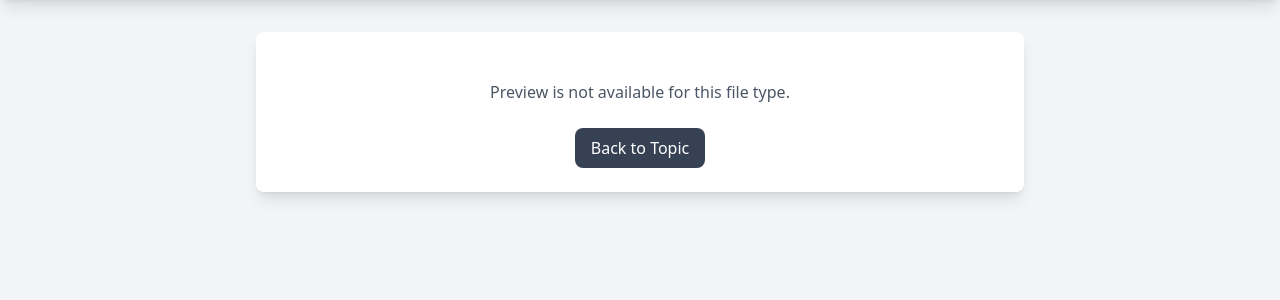
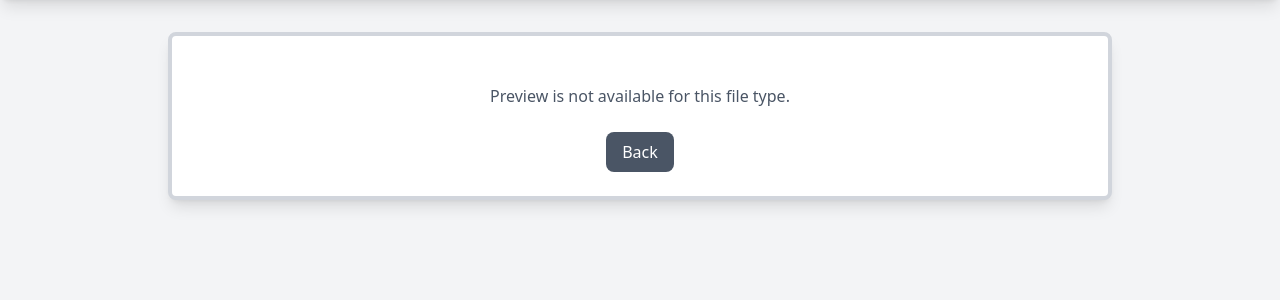
Before and after one commit to Personalized-Learning-Plaform-Compon/Personalized-Learning-Platform-Components, a Flask app: template knowledgebase_app/templates/view_file.html in a window 1280 px wide. Shown: the part 64-364 px from the top of the page. Run offline with Flask 3, Linux system fonts and the light colour scheme; the template is opened without the code that fills it, so the values that code supplies are empty; style sheets or scripts are compiled from the project's sources.

Commit message:
Adjust content preview window

```diff
--- a/knowledgebase_app/templates/view_file.html
+++ b/knowledgebase_app/templates/view_file.html
@@ -2,14 +2,14 @@
 
 {% block content %}
 
-<div class="max-w-3xl mx-auto mt-8 p-6 bg-white shadow-lg rounded-lg">
+<div class="max-w-5xl mx-auto mt-8 p-6 bg-white shadow-lg rounded-lg border-4 border-gray-300">
     <!-- File Name Header -->
     <h1 class="text-3xl font-bold text-gray-800 text-center mb-6">{{ filename }}</h1>
 
     <!-- File Preview Section -->
     <div class="file-preview">
         {% if youtube %}
-            <div class="relative w-full h-64 sm:h-96">
+            <div class="relative w-full" style="padding-bottom: 56.25%;">
                 <iframe src="{{ content.file_url }}"
                         class="absolute inset-0 w-full h-full rounded-lg"
                         frameborder="0"
@@ -18,7 +18,7 @@
             </div>
 
         {% elif file_extension in ["pdf", "txt"] %}
-            <div class="relative w-full h-96">
+            <div class="relative w-full" style="padding-bottom: 100%;">
                 <iframe src="{{ file_url }}"
                         class="absolute inset-0 w-full h-full rounded-lg border"
                         frameborder="0">
@@ -41,17 +41,16 @@
 
     <!-- Back Button -->
     <div class="text-center mt-6">
-        <button onclick="goBack()"
-           class="inline-block bg-gray-700 text-white py-2 px-4 rounded-lg hover:bg-gray-800 transition cursor-pointer">
-            Back to Topic
+        <button onclick="goBack()" class="bg-gray-600 text-white py-2 px-4 rounded-lg hover:bg-gray-700 transition">
+            Back
         </button>
     </div>
-
-    <script>
-        function goBack() {
-          window.history.back();
-        }
-    </script>
 </div>
 
+<script>
+function goBack() {
+    window.history.back();
+}
+</script>
+
 {% endblock %}
```
